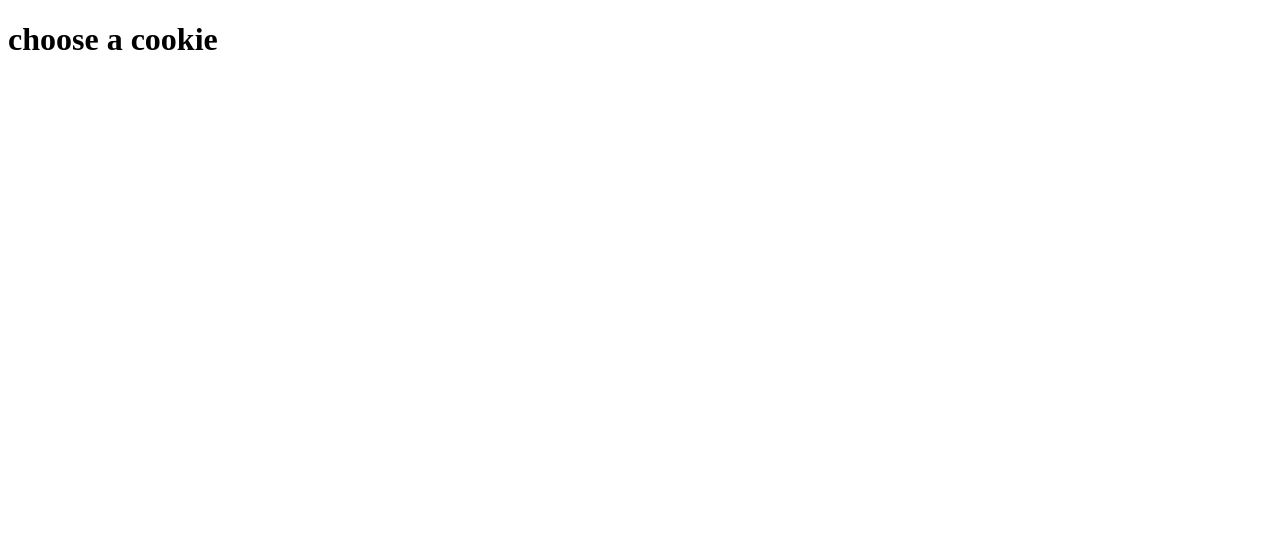
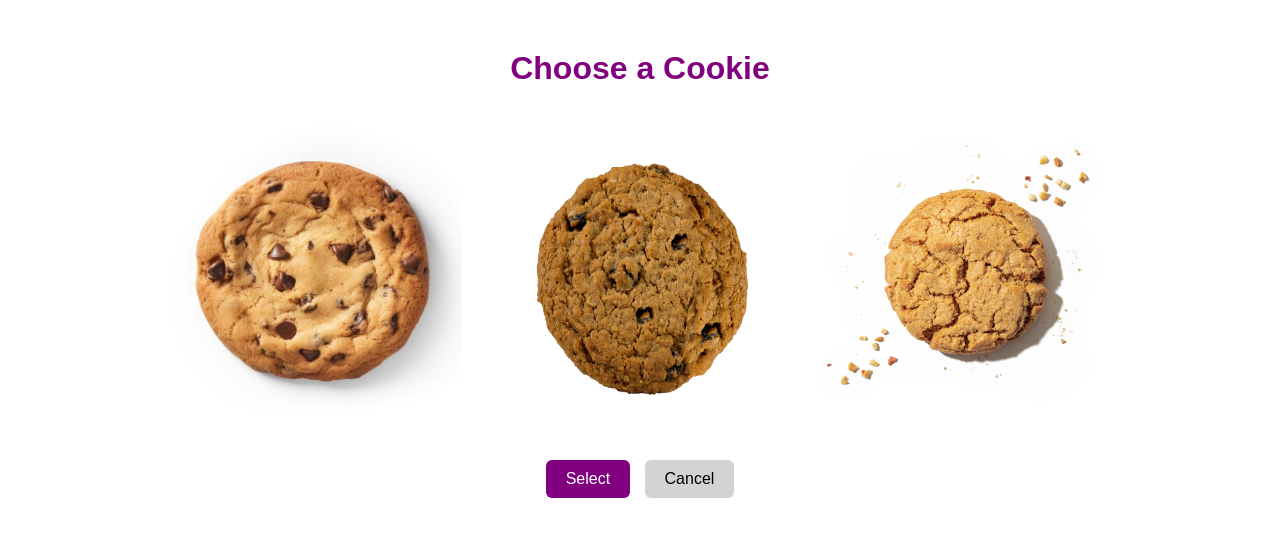
Before and after one commit to cadond/cadond.github.io, a plain HTML site: page cookie_preference.html in a window 1280 px wide. Drawn offline with Linux system fonts and the light colour scheme.

Commit message:
Cookie Preferences + images file

```diff
--- a/cookie_preference.html
+++ b/cookie_preference.html
@@ -1,12 +1,110 @@
 <!DOCTYPE html>
 <html>
-    <head>
-        <Title> Choose a cookie!</Title>
-    </head>
 
-    <body>
-        <h1>
-            choose a cookie
-        </h1>
-    </body>
+
+<head>
+  <title>Choose a Cookie</title>
+  <style>
+    body {
+      font-family: Arial, sans-serif;
+      text-align: center;
+      margin: 50px;
+    }
+
+    h1 {
+      color: purple;
+    }
+
+    .cookies {
+      display: flex;
+      justify-content: center;
+      gap: 20px;
+      margin: 30px 0;
+    }
+
+    .cookies img {
+      width: 300px;
+      border: 4px solid transparent;
+      border-radius: 10px;
+      cursor: pointer;
+    }
+
+    .cookies img:hover {
+      transform: scale(1.05);
+    }
+
+    .cookies img.selected {
+      border-color: yellow;
+      box-shadow: 0 0 10px yellow;
+    }
+
+    .buttons {
+      margin-top: 20px;
+    }
+
+    .buttons button {
+      padding: 10px 20px;
+      margin: 5px;
+      font-size: 16px;
+      border: none;
+      border-radius: 6px;
+      cursor: pointer;
+    }
+
+    .select {
+      background-color: purple;
+      color: white;
+    }
+
+    .cancel {
+      background-color: lightgray;
+      color: black;
+    }
+  </style>
+</head>
+<body>
+
+  <h1>Choose a Cookie</h1>
+
+  <div class="cookies">
+    <img src="images/cookie_chocolate.png" img alt = " Chocolate Chip Cookie" onclick="pickCookie(this)">
+    <img src="images/cookie_oatmeal.png" img alt = " Oatmeal Cookie"onclick="pickCookie(this)">
+    <img src="images/cookie_peanut_butter.png" img alt = " Peanut Butter Cookie" onclick="pickCookie(this)">
+  </div>
+
+  <div class="buttons">
+    <button class="select" onclick="selectCookie()">Select</button>
+    <button class="cancel" onclick="cancelCookie()">Cancel</button>
+  </div>
+
+  <script>
+    let chosen = null;
+
+    function pickCookie(cookie) {
+      document.querySelectorAll('.cookies img').forEach(img => {
+        img.classList.remove('selected');
+      });
+
+      cookie.classList.add('selected');
+      chosen = cookie;
+    }
+
+    function selectCookie() {
+      if (chosen) {
+        localStorage.setItem("selectedCookie", chosen.alt);
+        window.location.href = "index.html";
+      } else {
+        alert("Please choose a cookie first!");
+      }
+    }
+
+    function cancelCookie() {
+      document.querySelectorAll('.cookies img').forEach(img => {
+        img.classList.remove('selected');
+      });
+      chosen = null;
+    }
+  </script>
+
+</body>
 </html>
```
Also changed, not shown: index.html (+2 -2 lines), images/Dog_Breeds.jpg (renamed from Dog_Breeds.jpg), images/cookie_chocolate.png (added), images/cookie_oatmeal.png (added), images/cookie_peanut_butter.png (added).
